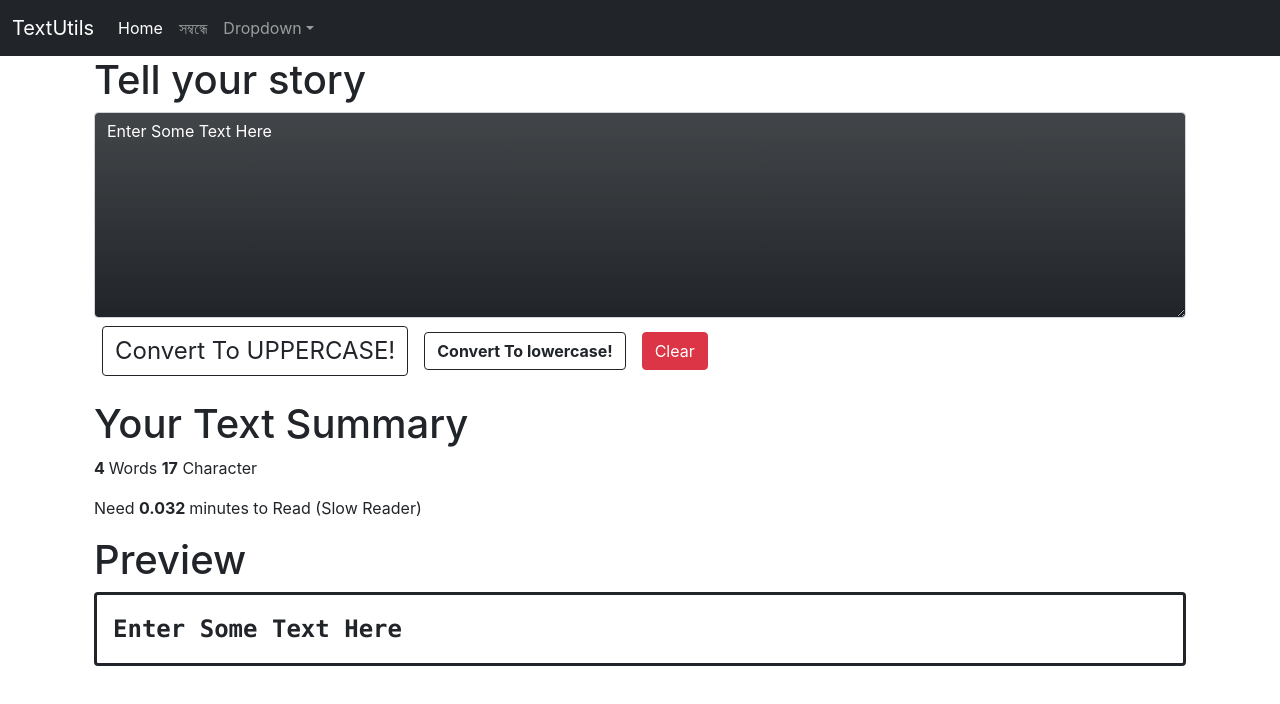
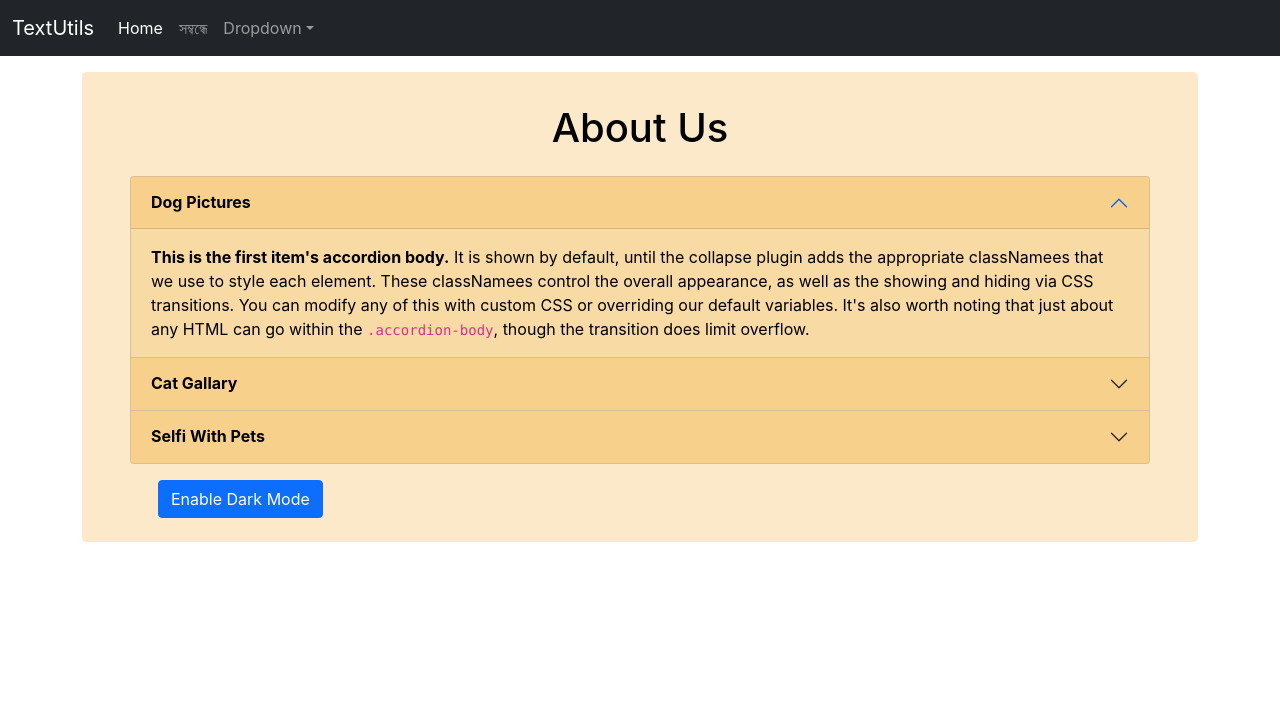
Before and after one commit to AmirulIslamRafi/react_tut, a React (Create React App) app: page / in a window 1280 px wide. Shown: the top 704 px of the page. Built offline with nearby package versions, Linux system fonts and the light colour scheme.

Commit message:
My First Light Mood/ Dark Mood

```diff
--- a/src/App.js
+++ b/src/App.js
@@ -1,7 +1,8 @@
 // import logo from './logo.svg';
 // import './App.css';
+import About from './components/About';
 import Navbar from './components/Navbar'
-import TextForms from './components/TextForms'
+// import TextForms from './components/TextForms'
 
 
 
@@ -14,7 +15,8 @@
     {/* <Navbar/>  */}
     {/* class = className and for = htmlFor */}
      <div className="container mb-3">
-       <TextForms heading ="Tell your story "/>
+       {/* <TextForms heading ="Tell your story "/> */}
+       <About/>
      </div>
   </>
   );
--- /dev/null
+++ b/src/components/About.js
@@ -0,0 +1,161 @@
+import React, {useState} from "react";
+
+export default function About() {
+
+    const [myStyle, setMyStyle] = useState({
+        backgroundColor: '#f1bb5852',
+        color: 'black'
+    })
+
+    const [btnText, setBtnText] = useState('Enable Dark Mode');
+
+
+    const toggleStyle = ()=>{
+        if (myStyle.color ==="black") {
+            setMyStyle({
+                backgroundColor: '#212529e6',
+                color: 'white'
+
+
+            })
+            setBtnText('Enable Light Mode')
+        }
+        else{
+            setMyStyle({
+                backgroundColor: '#f1bb5852',
+                color: 'black'
+            })
+            setBtnText('Enable Dark Mode')
+        }
+    }
+
+//     const [myStyle, setmyStyle] = useState({
+//         backgroundColor: 'white',
+//         color: 'black'
+//     })
+
+//     const [btnText, setbtnText] = useState('Dark')
+// const toggleStyle = ()=>{
+//     if(myStyle.color==='black'){
+//         setmyStyle({
+//             backgroundColor: ' black',
+//             color: 'white'
+//         })
+//         setbtnText('Light')
+//     }
+//     else{
+//         setmyStyle({
+//         backgroundColor: 'white',
+//         color: 'black'
+//     })
+//     setbtnText('Dark')
+//     }
+// }
+  return (
+    <div className="container px-5 py-2 my-3 rounded-3" style={myStyle}>
+        <h1 className="my-4 text-center">About Us</h1>
+        <div className="accordion" id="accordionExample">
+        <div className="accordion-item" style={myStyle}>
+          <h2 className="accordion-header"  id="headingOne">
+            <button
+              className="accordion-button fw-bold text-center"
+              type="button"
+              data-bs-toggle="collapse"
+              data-bs-target="#collapseOne"
+              aria-expanded="true"
+              aria-controls="collapseOne"
+              style={myStyle}
+
+            >
+              Dog Pictures
+            </button>
+          </h2>
+          <div
+            id="collapseOne"
+            className="accordion-collapse collapse show"
+            aria-labelledby="headingOne"
+            data-bs-parent="#accordionExample"
+          >
+            <div className="accordion-body">
+              <strong>This is the first item's accordion body.</strong> It is
+              shown by default, until the collapse plugin adds the appropriate
+              classNamees that we use to style each element. These classNamees
+              control the overall appearance, as well as the showing and hiding
+              via CSS transitions. You can modify any of this with custom CSS or
+              overriding our default variables. It's also worth noting that just
+              about any HTML can go within the <code>.accordion-body</code>,
+              though the transition does limit overflow.
+            </div>
+          </div>
+        </div>
+        <div className="accordion-item" style={myStyle}>
+          <h2 className="accordion-header" id="headingTwo">
+            <button
+              className="accordion-button collapsed fw-bold text-center"
+              type="button"
+              data-bs-toggle="collapse"
+              data-bs-target="#collapseTwo"
+              aria-expanded="false"
+              aria-controls="collapseTwo"
+              style={myStyle}
+            >
+              Cat Gallary
+            </button>
+          </h2>
+          <div
+            id="collapseTwo"
+            className="accordion-collapse collapse"
+            aria-labelledby="headingTwo"
+            data-bs-parent="#accordionExample"
+          >
+            <div className="accordion-body">
+              <strong>This is the second item's accordion body.</strong> It is
+              hidden by default, until the collapse plugin adds the appropriate
+              classNamees that we use to style each element. These classNamees
+              control the overall appearance, as well as the showing and hiding
+              via CSS transitions. You can modify any of this with custom CSS or
+              overriding our default variables. It's also worth noting that just
+              about any HTML can go within the <code>.accordion-body</code>,
+              though the transition does limit overflow.
+            </div>
+          </div>
+        </div>
+        <div className="accordion-item" style={myStyle}>
+          <h2 className="accordion-header" id="headingThree">
+            <button
+              className="accordion-button collapsed fw-bold align-items-center"
+              type="button"
+              data-bs-toggle="collapse"
+              data-bs-target="#collapseThree"
+              aria-expanded="false"
+              aria-controls="collapseThree"
+              style={myStyle}
+            >
+              Selfi With Pets
+            </button>
+          </h2>
+          <div
+            id="collapseThree"
+            className="accordion-collapse collapse"
+            aria-labelledby="headingThree"
+            data-bs-parent="#accordionExample"
+          >
+            <div className="accordion-body">
+              <strong>This is the third item's accordion body.</strong> It is
+              hidden by default, until the collapse plugin adds the appropriate
+              classNamees that we use to style each element. These classNamees
+              control the overall appearance, as well as the showing and hiding
+              via CSS transitions. You can modify any of this with custom CSS or
+              overriding our default variables. It's also worth noting that just
+              about any HTML can go within the <code>.accordion-body</code>,
+              though the transition does limit overflow.
+            </div>
+          </div>
+        </div>
+      </div>
+      <div className="container m-3">
+        <button type="button" onClick={toggleStyle} className="btn btn-primary">{btnText}</button>
+      </div>
+    </div>
+  );
+}
```
